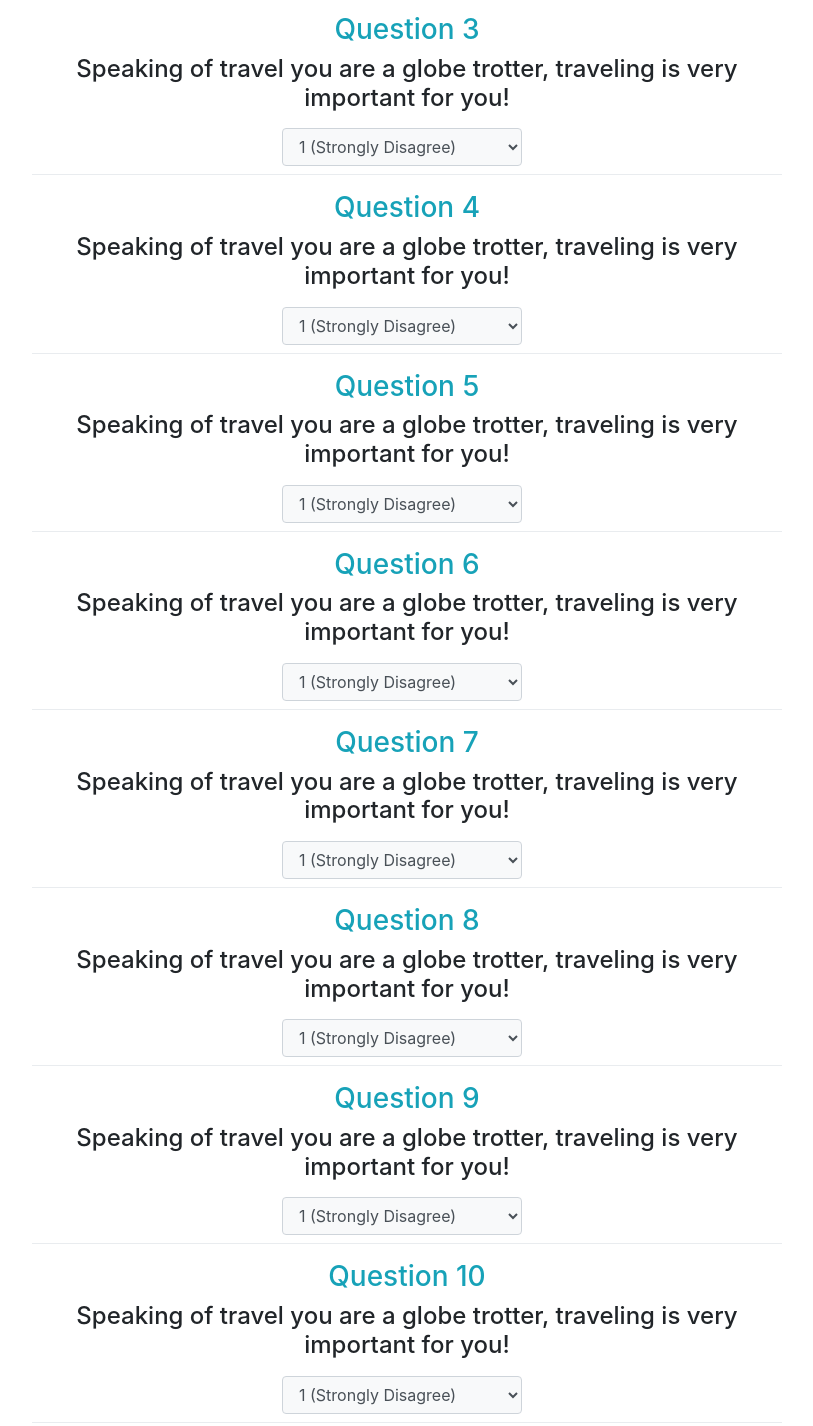
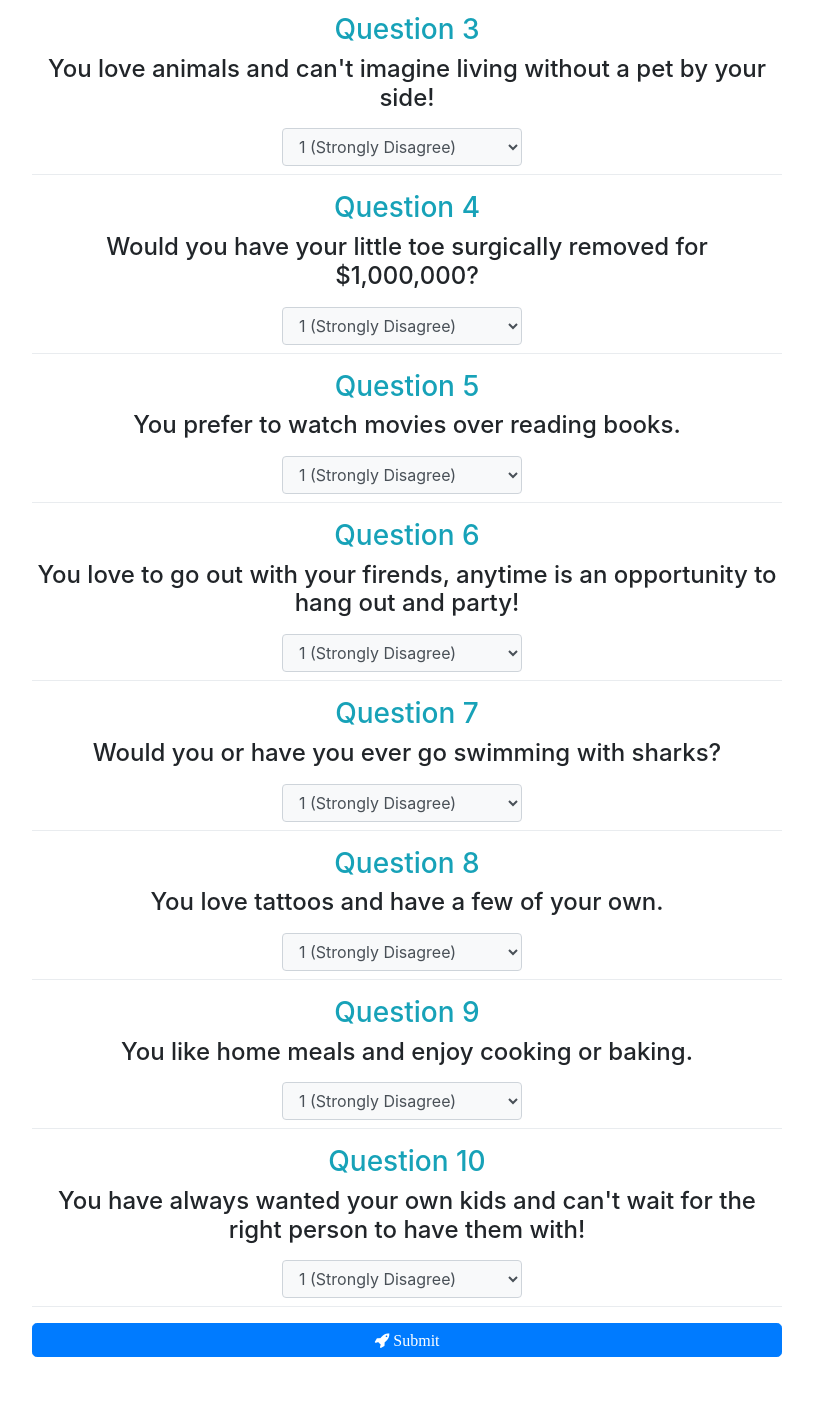
Before and after one commit to elpat77/Friend_Finder, a website: page app/public/survey.html in a window 1280 px wide. Shown: the part 753-2179 px from the top of the page, without its empty margins (233-1046 px from the left). After the commit the page ends 2158 px from the top, so only its background shows below. Drawn offline with nearby package versions, Linux system fonts and the light colour scheme.

Commit message:
adding questions

```diff
--- a/app/public/survey.html
+++ b/app/public/survey.html
@@ -79,7 +79,7 @@
                     <div class="form-group mt-3">
                         <label for="FormControlSelect3">
                             <h3 class="text-center text-info">Question 3</h3>
-                            <h4>Speaking of travel you are a globe trotter, traveling is very important for you!</h4>
+                            <h4>You love animals and can't imagine living without a pet by your side!</h4>
                         </label>
                         <select class="form-control bg-light offset-sm-4" style="width: 240px" id="FormControlSelect3">
                             <option>1 (Strongly Disagree)</option>
@@ -93,7 +93,7 @@
                     <div class="form-group mt-3">
                         <label for="FormControlSelect4">
                             <h3 class="text-center text-info">Question 4</h3>
-                            <h4>Speaking of travel you are a globe trotter, traveling is very important for you!</h4>
+                            <h4>Would you have your little toe surgically removed for $1,000,000?</h4>
                         </label>
                         <select class="form-control bg-light offset-sm-4" style="width: 240px" id="FormControlSelect4">
                             <option>1 (Strongly Disagree)</option>
@@ -107,7 +107,7 @@
                     <div class="form-group mt-3">
                         <label for="FormControlSelect5">
                             <h3 class="text-center text-info">Question 5</h3>
-                            <h4>Speaking of travel you are a globe trotter, traveling is very important for you!</h4>
+                            <h4>You prefer to watch movies over reading books.</h4>
                         </label>
                         <select class="form-control bg-light offset-sm-4" style="width: 240px" id="FormControlSelect5">
                             <option>1 (Strongly Disagree)</option>
@@ -121,7 +121,8 @@
                     <div class="form-group mt-3">
                         <label for="FormControlSelect6">
                             <h3 class="text-center text-info">Question 6</h3>
-                            <h4>Speaking of travel you are a globe trotter, traveling is very important for you!</h4>
+                            <h4>You love to go out with your firends, anytime is an opportunity to hang out and party!
+                            </h4>
                         </label>
                         <select class="form-control bg-light offset-sm-4" style="width: 240px" id="FormControlSelect6">
                             <option>1 (Strongly Disagree)</option>
@@ -135,7 +136,7 @@
                     <div class="form-group mt-3">
                         <label for="FormControlSelect7">
                             <h3 class="text-center text-info">Question 7</h3>
-                            <h4>Speaking of travel you are a globe trotter, traveling is very important for you!</h4>
+                            <h4>Would you or have you ever go swimming with sharks?</h4>
                         </label>
                         <select class="form-control bg-light offset-sm-4" style="width: 240px" id="FormControlSelect7">
                             <option>1 (Strongly Disagree)</option>
@@ -149,7 +150,7 @@
                     <div class="form-group mt-3">
                         <label for="FormControlSelect8">
                             <h3 class="text-center text-info">Question 8</h3>
-                            <h4>Speaking of travel you are a globe trotter, traveling is very important for you!</h4>
+                            <h4>You love tattoos and have a few of your own.</h4>
                         </label>
                         <select class="form-control bg-light offset-sm-4" style="width: 240px" id="FormControlSelect8">
                             <option>1 (Strongly Disagree)</option>
@@ -163,7 +164,7 @@
                     <div class="form-group mt-3">
                         <label for="FormControlSelect9">
                             <h3 class="text-center text-info">Question 9</h3>
-                            <h4>Speaking of travel you are a globe trotter, traveling is very important for you!</h4>
+                            <h4>You like home meals and enjoy cooking or baking.</h4>
                         </label>
                         <select class="form-control bg-light offset-sm-4" style="width: 240px" id="FormControlSelect9">
                             <option>1 (Strongly Disagree)</option>
@@ -177,7 +178,8 @@
                     <div class="form-group mt-3">
                         <label for="FormControlSelect10">
                             <h3 class="text-center text-info">Question 10</h3>
-                            <h4>Speaking of travel you are a globe trotter, traveling is very important for you!</h4>
+                            <h4>You have always wanted your own kids and can't wait for the right person to have them
+                                with!</h4>
                         </label>
                         <select class="form-control bg-light offset-sm-4" style="width: 240px" id="FormControlSelect10">
                             <option>1 (Strongly Disagree)</option>
```
